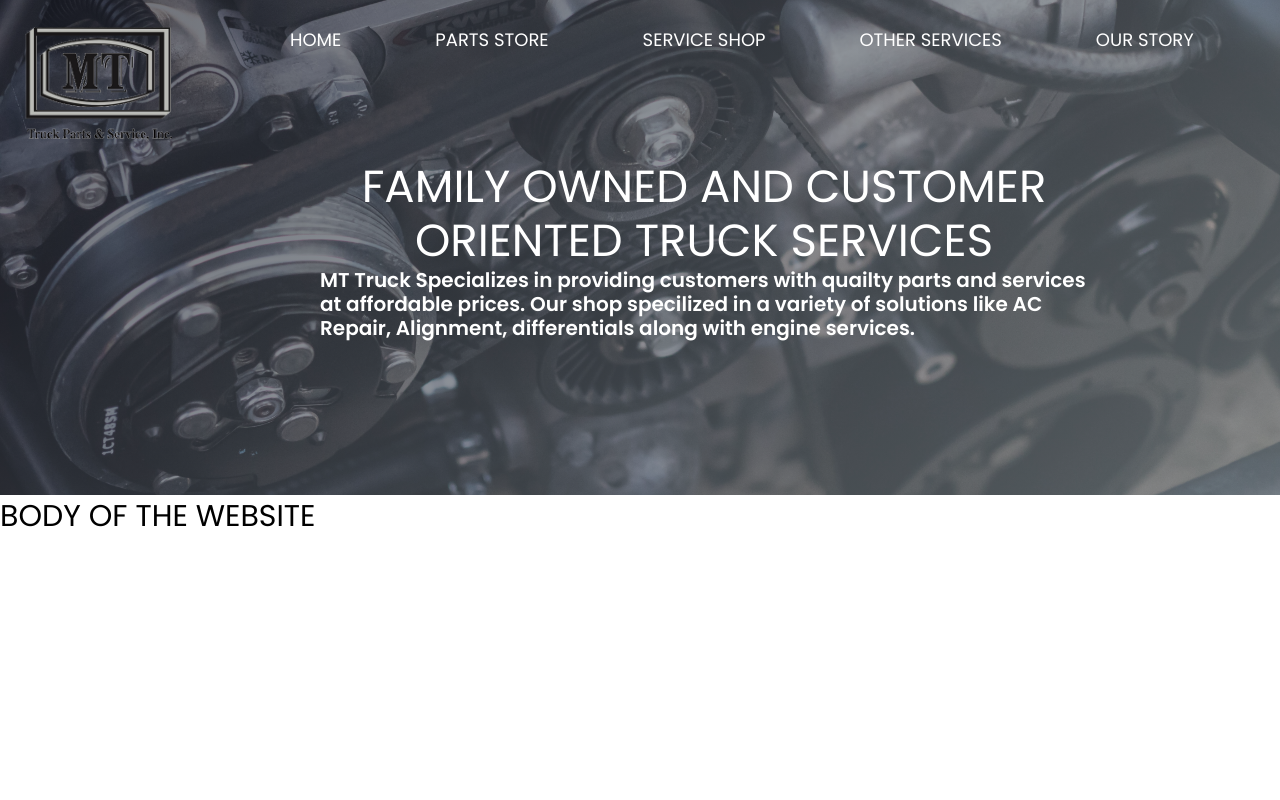
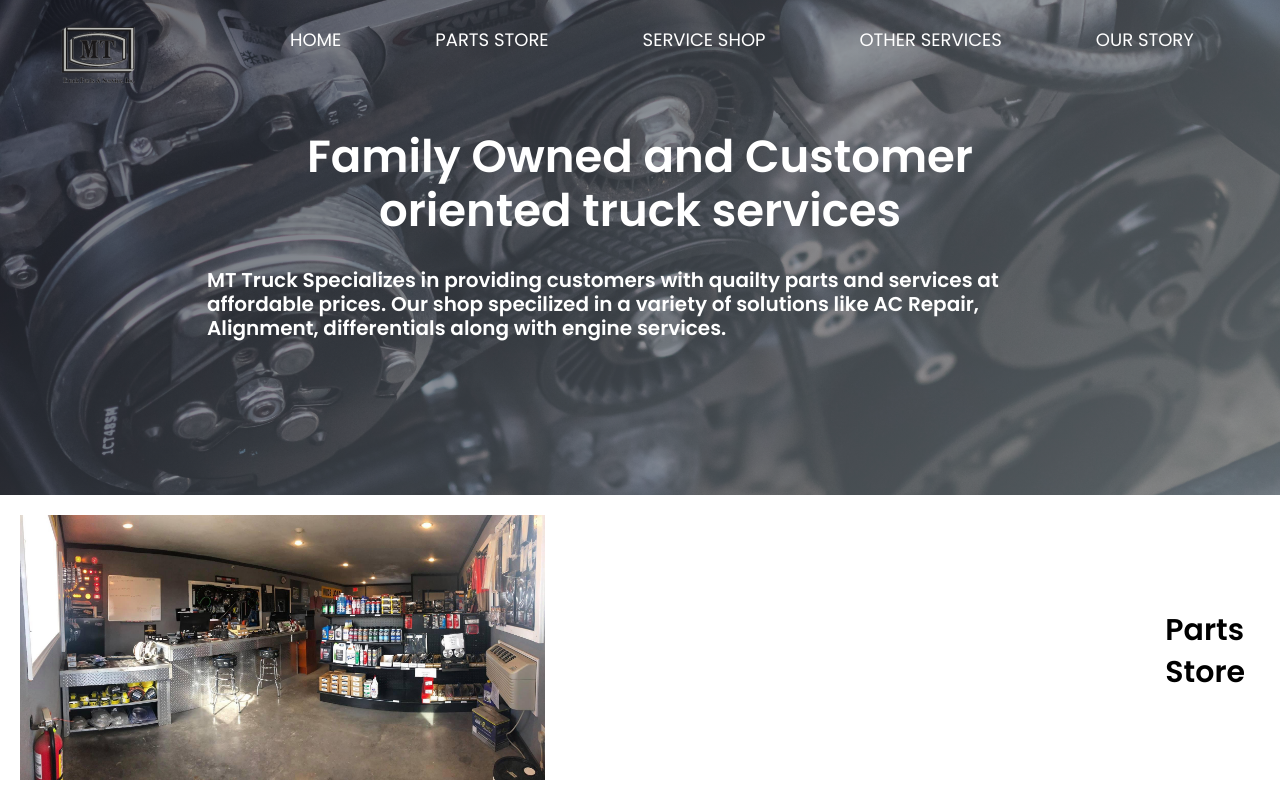
Before and after one commit to evelyn-paz/MT-Trucks, a PHP site: page /main.html in a window 1280 px wide. Run offline with PHP 8.4, Linux system fonts and the light colour scheme.

Commit message:
edited pages

```diff
--- a/main.html
+++ b/main.html
@@ -10,6 +10,7 @@
     <meta http-equiv="X-UA-Compatible" content="IE=edge,chrome=1">
     <meta name="viewport" content="width=device-width, initial-scale=1.0">
     <link rel="stylesheet" href="style.css">
+    <link rel="javascript" href="script.js">
     <title>MT Trucks</title>
 
     <!--Automatically refreshes the page, remove once done-->
@@ -21,8 +22,9 @@
     <div class="header-right">
         <!--logo-->
         <a href="#" class="logo"><img src="images/mt.png" alt="MT Truck parts">
+        <!--heading links-->
         <div class="home-links">
-            <a class="active" href="main.html">Home</a>
+            <a href="main.html">Home</a>
             <a href="parts.html">Parts store</a>
             <a href="service.html">Service Shop</a>
             <a href="other services.html">Other Services</a>
@@ -39,6 +41,14 @@
 </header>
 
 <body>
-    <h1>body of the website</h1>
+    <div class="container">
+        <div class="home-parts img">
+            <img src="images/Parts-Store.jpg">
+        </div>
+        <div class="text">
+            <h2>Parts Store</h2>
+        </div>
+    </div>
+
 </body>
 </html>
--- a/parts.html
+++ b/parts.html
@@ -13,7 +13,7 @@
             <!--logo-->
             <a href="#" class="logo"><img src="images/mt.png" alt="MT Truck parts">
             <div class="home-links">
-                <a class="active" href="main.html">Home</a>
+                <a href="main.html">Home</a>
                 <a href="parts.html">Parts store</a>
                 <a href="service.html">Service Shop</a>
                 <a href="other services.html">Other Services</a>
--- a/style.css
+++ b/style.css
@@ -9,16 +9,16 @@ body{
     line-height: 1.4;
 }
 
-h1 {
+/*h1 {
 	text-transform: uppercase;
     position: relative;
     font-size: 30px;
 	font-weight: normal;
-}
+}*/
 
 h1, h2, h3, h4, h5 {
     margin: 0;
-    padding: 0;
+    padding: 15px;
 	font-family: 'Merriweather', serif;
     font-family: 'Noticia Text', serif;
     font-family: 'Poppins', sans-serif;
@@ -59,10 +59,11 @@ a {
 /* changes the div text position + color, under header-txt */
 .header-txt .text {
     color: #fff;
-    position: fixed;
-    top: 20%;
-    left: 25%;
-    width: 60%;
+    text-align: center;
+    padding: 100px;
+    width: 70%;
+    margin: auto;
+
 }
 
 /* div header-txt h1 text style */
@@ -70,6 +71,9 @@ a {
     font-size: 45px;
     line-height: 1.2;
     text-align: center;
+    font-family: 'Merriweather', serif;
+    font-family: 'Noticia Text', serif;
+    font-family: 'Poppins', sans-serif;
 }
 
 .header-txt h2{
@@ -85,7 +89,12 @@ a {
     border-radius: 40px;
     font-size: large;
     text-transform: uppercase;
+}
 
+/* hover underline link */
+.home-links:hover {
+    transition: all 0.5s;
+    color: #ffffff;
 }
 
 .header a {
@@ -112,8 +121,27 @@ a {
     width: 100%;
 }
 
+/*-------------Body---------------- */
+.container {
+    display: flex;
+    align-items: center;
+    justify-content: center;
+    padding-top: 20px;
+    padding-inline: 20px;
+}
 
+img {
+    max-width: 50%;
+}
 
+.home-parts img {
+
+}
+
+.container .text{
+    font-size: 20px;
+    padding-left: 80px;
+}
 
 
 
```
Also changed, not shown: script.js (added).
